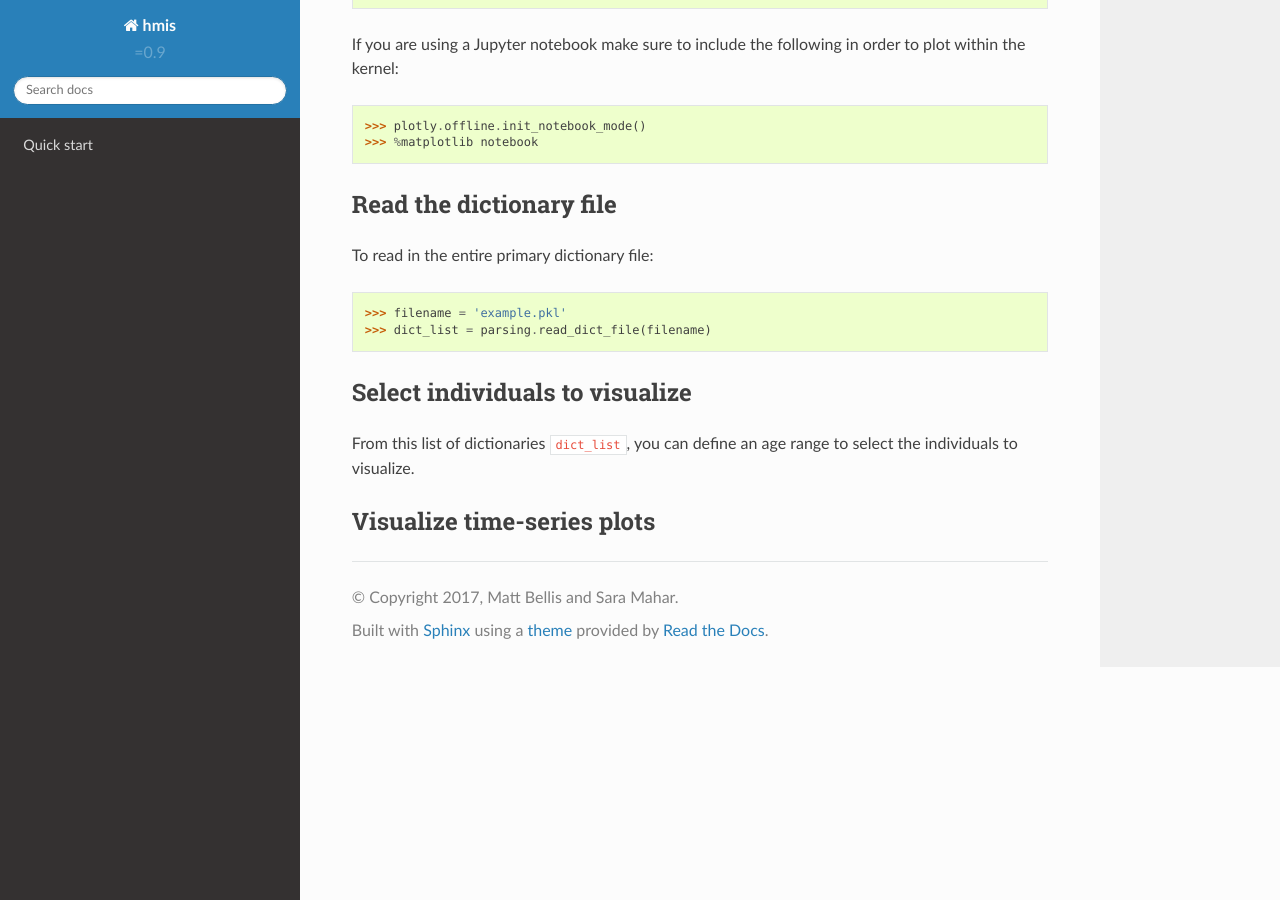
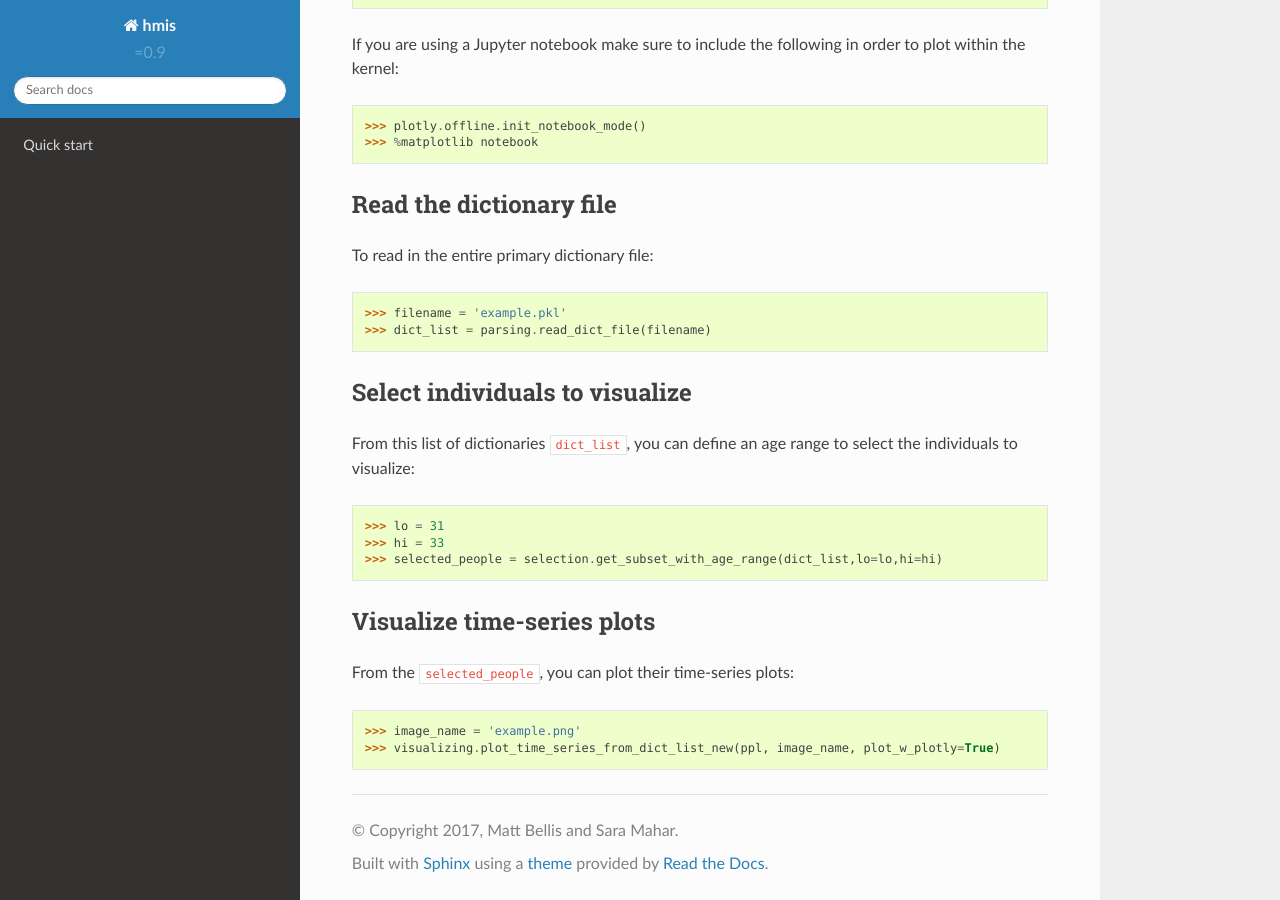
Before and after one commit to mattbellis/hmis, a Sphinx documentation site: the page built from docs/steps.rst, in a window 1280 px wide and 900 px high, scrolled down 656 px. Built offline with Sphinx 7.4.7 and the Read the Docs theme 2.0.0, drawn with Linux system fonts in a browser that asks for light colours.

Commit message:
Making steps section in readthedocs

```diff
--- a/docs/steps.rst
+++ b/docs/steps.rst
@@ -52,10 +52,21 @@ To read in the entire primary dictionary file:
 Select individuals to visualize
 -------------------------------
 
-From this list of dictionaries ``dict_list``, you can define an age range to select the individuals to visualize.
+From this list of dictionaries ``dict_list``, you can define an age range to select the individuals to visualize:
 
+.. doctest::
 
+    >>> lo = 31
+    >>> hi = 33
+    >>> selected_people = selection.get_subset_with_age_range(dict_list,lo=lo,hi=hi)
 
 
 Visualize time-series plots
 ---------------------------
+
+From the ``selected_people``, you can plot their time-series plots:
+
+.. doctest::
+
+    >>> image_name = 'example.png'
+    >>> visualizing.plot_time_series_from_dict_list_new(ppl, image_name, plot_w_plotly=True)
```
